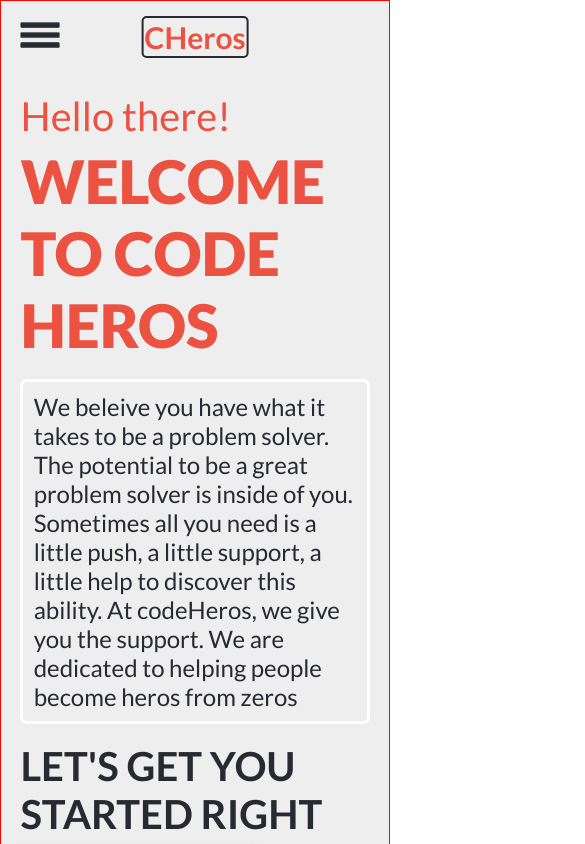
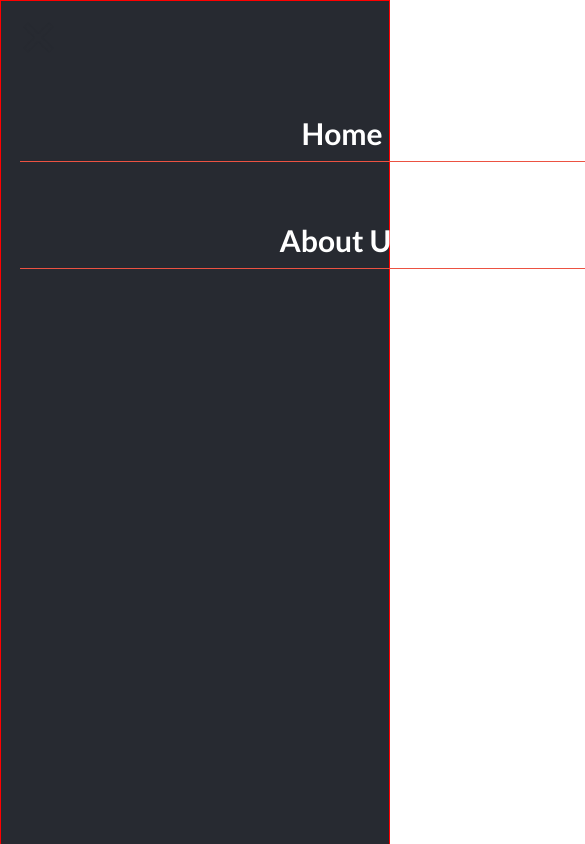
Before and after one commit to prius2055/learn-web-development, a website: page home.html in a window 390 px wide. Both pictures are taken after a click on the picture 40 px from the left and 35 px from the top of the page. Shown: the top 844 px of the page, 585 px wide, since content can reach past the window. Drawn offline with Linux system fonts and the light colour scheme.

Commit message:
Modify html file:Added classes and ids for script tags.Added. Modify css file: Added active classes to the elements for script tags. Modify javascript: Added logic for the mobile navigation links

```diff
--- a/home.html
+++ b/home.html
@@ -12,6 +12,7 @@
   </head>
   <body>
     <div id="container">
+
       <header>
         <nav>
 
@@ -33,26 +34,26 @@
 
           <ul class="mobile-nav">
             <li class="nav-list">
-              <a href="#works-section" class="nav-link">Home</a>
+              <a href="home.html" class="nav-link">Home</a>
             </li>
             <li class="nav-list">
-              <a href="#about-section" class="nav-link">About Us</a>
+              <a href="about.html" class="nav-link">About Us</a>
             </li>
           </ul>
 
           <ul class="desktop-nav">
             <li class="nav-list">
-              <a href="#works-section" class="nav-link">Home</a>
+              <a href="home.html" class="nav-link">Home</a>
             </li>
             <li class="nav-list">
-              <a href="#about-section" class="nav-link">About Us</a>
+              <a href="about.html" class="nav-link">About Us</a>
             </li>
           </ul>
         </nav>
         <a href="#" class="logo">CHeros</a>
       </header>
 
-      <main>
+      <main id="main-container">
         <section id="home">
           <div class="hero">
             <h2>Hello there!</h4>
@@ -132,6 +133,7 @@
         </section>
 
       </main>
+
     </div>
 
     <script type="text/javascript" src="script.js"></script>
--- a/script.js
+++ b/script.js
@@ -0,0 +1,36 @@
+const hamburger = document.querySelector(".hamburger");
+const mobileNavCloseBtn = document.querySelector(".btn-close");
+const mainContainer = document.getElementById("main-container");
+const container = document.getElementById("container");
+const mobileNav = document.querySelector(".mobile-nav");
+const logo = document.querySelector(".logo");
+const mobileNavLink = document.querySelectorAll(".nav-link");
+
+hamburger.addEventListener("click", () => {
+  hamburger.classList.toggle("active");
+  mobileNavCloseBtn.classList.toggle("active");
+  mobileNav.classList.toggle("active");
+  mainContainer.classList.toggle("active");
+  container.classList.toggle("active");
+  logo.classList.toggle("active");
+});
+
+mobileNavCloseBtn.addEventListener("click", () => {
+  hamburger.classList.toggle("active");
+  mobileNavCloseBtn.classList.toggle("active");
+  mobileNav.classList.toggle("active");
+  mainContainer.classList.toggle("active");
+  container.classList.toggle("active");
+  logo.classList.toggle("active");
+});
+
+mobileNavLink.forEach((nav) => {
+  nav.addEventListener("click", () => {
+    hamburger.classList.toggle("active");
+    mobileNavCloseBtn.classList.toggle("active");
+    mobileNav.classList.toggle("active");
+    mainContainer.classList.toggle("active");
+    container.classList.toggle("active");
+    logo.classList.toggle("active");
+  });
+});
--- a/styles.css
+++ b/styles.css
@@ -17,8 +17,45 @@
   font-family: "Lato", sans-serif;
 }
 
+#container.active {
+ background-color: #272a31;
+}
+
+
+#main-container.active {
+  display: none;
+}
+
 .mobile-nav {
   display: none;
+}
+
+.mobile-nav.active {
+  display: flex;
+  flex-direction: column;
+  align-items: center;
+  text-align: center;
+  height: 100vh;
+  width: 410%;
+}
+
+.mobile-nav li {
+  list-style: none;
+  border-bottom: 1px solid #ec5242;
+  padding-bottom: 10px;
+  margin-top: 60px;
+  width: 100%;
+  align-self: center;
+}
+
+.mobile-nav li a {
+  color: #fff;
+  font-size: 30px;
+  font-weight: 700;
+  text-decoration: none;
+  padding-left: 16px;
+  padding-right: 16px;
+
 }
 
 .desktop-nav {
@@ -37,14 +74,24 @@
   cursor: pointer;
 }
 
+.hamburger.active {
+  display: none;
+}
+
+.btn-close.active {
+  display: block;
+}
+
 .btn-close {
   display: none;
   height: 35px;
   width: 35px;
+  cursor: pointer;
 }
 
 .logo {
   position: absolute;
+  top: 3%;
   left: 50%;
   transform: translate(-50%);
   text-decoration: none;
@@ -54,6 +101,10 @@
   border-radius: 5px;
   font-weight: 700;
   padding: 0.2%;
+}
+
+.logo.active {
+  display: none;
 }
 
 .hero {
```
Also changed, not shown: about.html (+4 -4 lines). Lines whose indentation alone changed are shown as unchanged.
